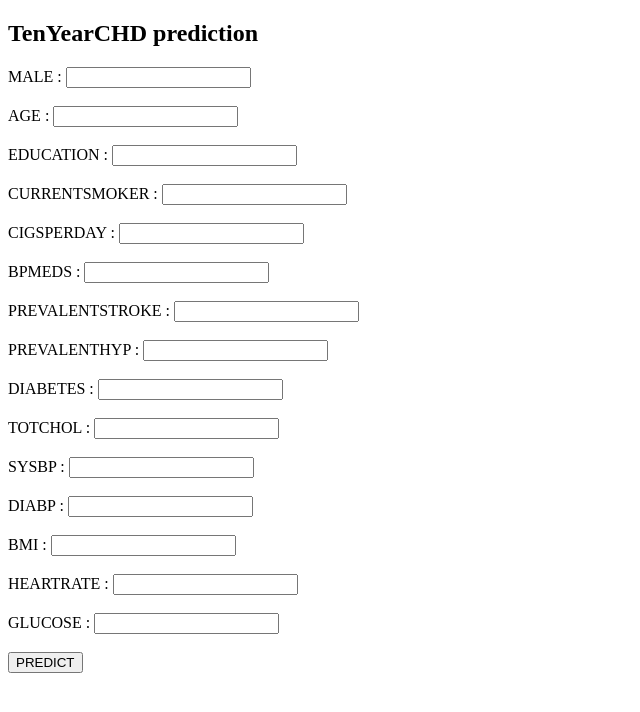
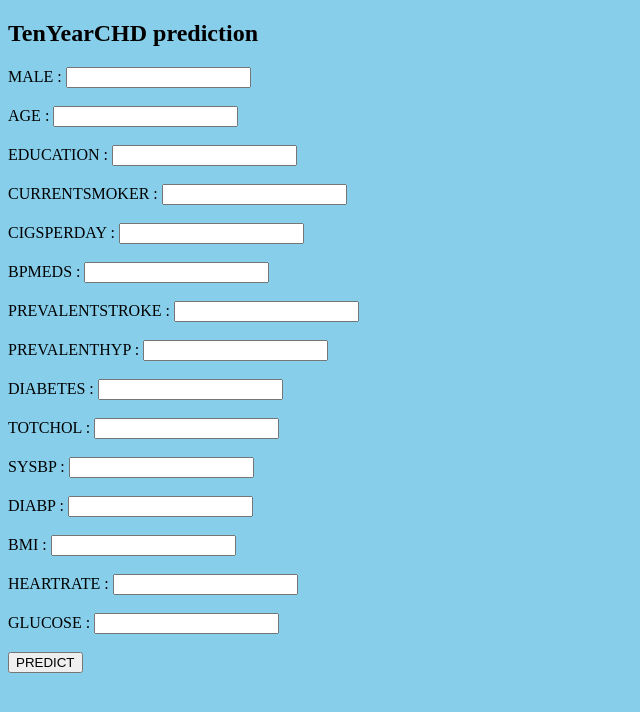
Before and after one commit to pushsaro/MLOps_end_to_end, a Flask app: page / in a window 1280 px wide. Shown: the top 712 px of the page, without its empty margins (0-640 px from the left). Run offline with Flask 3, Linux system fonts and the light colour scheme; parts of the project's set-up code (start-up, migrations or seed data) failed here and were passed over.

Commit message:
last modified

```diff
--- a/templates/index.html
+++ b/templates/index.html
@@ -5,6 +5,12 @@
     <meta http-equiv="X-UA-Compatible" content="IE=edge">
     <meta name="viewport" content="width=device-width, initial-scale=1.0">
     <title>Heart disease prediction</title>
+    <style>
+        body {
+            background-color: skyblue;
+            color: black; /* Set text color to white for better visibility */
+        }
+    </style>
 </head>
 <body>
     <h2> TenYearCHD prediction </h2>
```
Also changed, not shown: .github/workflows/main.yaml, README.md.
